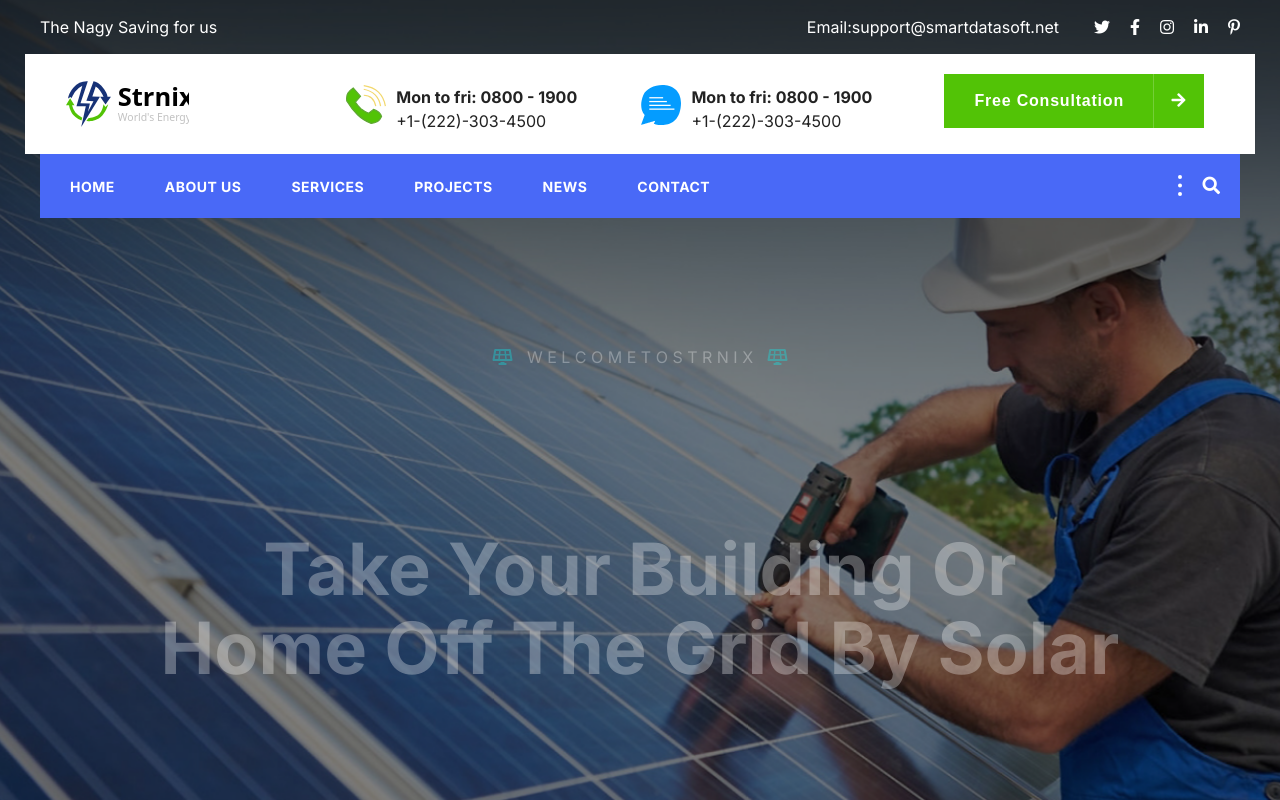
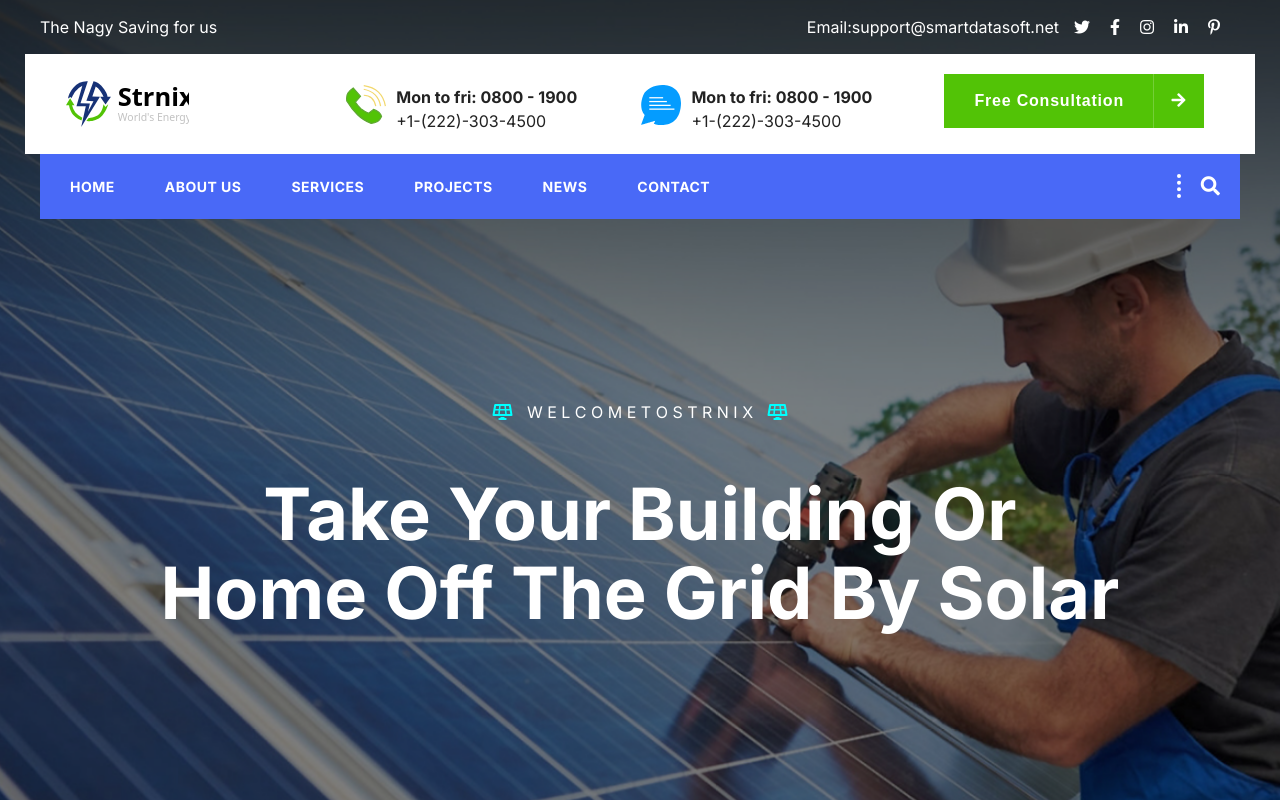
Before and after one commit to vietluu/strnix-Energy-Next.js, a Next.js app: page / in a window 1280 px wide. Shown: the top 800 px of the page. Built offline with nearby package versions, Linux system fonts and the light colour scheme.

Commit message:
format code

```diff
--- a/assets/css/globals.css
+++ b/assets/css/globals.css
@@ -235,7 +235,7 @@ button:focus {
   display: inline-block;
   color: #333333;
   line-height: 20px;
-  margin-left: 20px;
+  margin-right: 20px;
 }
 
 .banner-top .social-comunity li a {
@@ -362,7 +362,7 @@ button:focus {
 .page-baner {
   position: relative;
   width: 100%;
-  /* animation: anishow 0.75s linear; */
+  animation: anishow 1s ease;
 }
 
 @keyframes anishow {
@@ -523,7 +523,7 @@ button:focus {
 }
 
 .search {
-  width: min-content;
+
   margin-top: 20px;
   margin-bottom: 20px;
   margin-right: 0;
@@ -532,7 +532,7 @@ button:focus {
 .search span {
   padding: 0 20px 0 20px;
   margin-top: 20px;
-  font-size: 1.1rem;
+  font-size: 1.2rem;
   color: #ffffff;
   border-left: dotted;
   border-left-width: 4px;
@@ -2345,7 +2345,7 @@ button:focus {
   color: #fff;
   z-index: 10;
   top: -25px;
-  left: 49%;
+  left: calc(50% - 25px);
   width: 50px;
   height: 50px;
   text-align: center;
--- a/src/app/about/layout.tsx
+++ b/src/app/about/layout.tsx
@@ -1,5 +1,5 @@
 import { metadata as meta } from '../layout';
-export const metadata = meta({ title: 'About US' });
+export const metadata = meta({ title: 'About Strnix' });
 
 export default function AboutLayout({
   children,
--- a/src/app/about/page.tsx
+++ b/src/app/about/page.tsx
@@ -4,6 +4,7 @@ import Link from 'next/link';
 import Slider, { Settings } from 'react-slick';
 import { Left, Right } from '../../common/button';
 import CountUp from 'react-countup';
+import { memo } from 'react';
 
 const AboutPage = () => {
   const setting: Settings = {
@@ -43,8 +44,7 @@ const AboutPage = () => {
       <div
         className='page-baner banner-title'
         style={{ backgroundImage: 'url(/assets/images/about/banner-bg-1.jpg)' }}
-        data-aos='custom-center'
-        data-aos-duration='500'
+
       >
         <div className='mt-11 pt-8 font-weight-bold'>
           <h5>
@@ -750,4 +750,4 @@ const AboutPage = () => {
   );
 };
 
-export default AboutPage;
+export default memo(AboutPage);
--- a/src/app/contact/page.tsx
+++ b/src/app/contact/page.tsx
@@ -7,8 +7,7 @@ export default function Contact() {
         style={{
           backgroundImage: 'url(/assets/images/services/banner-bg-2.jpg)',
         }}
-        data-aos='custom-center'
-        data-aos-duration='500'
+
       >
         <div className='mt-11 pt-8 font-weight-bold'>
           <h5>
--- a/src/app/news/page.tsx
+++ b/src/app/news/page.tsx
@@ -7,8 +7,7 @@ export default function News() {
         style={{
           backgroundImage: 'url(/assets/images/services/banner-bg-2.jpg)',
         }}
-        data-aos='custom-center'
-        data-aos-duration='500'
+
       >
         <div className='mt-11 pt-8 font-weight-bold'>
           <h5>
--- a/src/app/page.tsx
+++ b/src/app/page.tsx
@@ -97,8 +97,7 @@ const Homepage = () => {
     <>
       <div
         className='page-baner'
-        data-aos='custom-center'
-        data-aos-duration='500'
+
       >
         <Slider {...setting}>
           <div className='header-slides '>
--- a/src/app/projects/page.tsx
+++ b/src/app/projects/page.tsx
@@ -6,8 +6,7 @@ export default function Projects() {
             <div
         className='page-baner banner-title'
         style={{backgroundImage: 'url(/assets/images/services/banner-bg-2.jpg)'}}
-        data-aos='custom-center'
-        data-aos-duration='500'
+
       >
         <div className='mt-11 pt-8 font-weight-bold'>
           <h5>
--- a/src/components/Header.tsx
+++ b/src/components/Header.tsx
@@ -17,9 +17,9 @@ const Header = () => {
     Aos.init({
       duration: 1000,
       delay: 0,
-      once: true, // whether animation should happen only once - while scrolling down
-      disable: false, // accepts following values: 'phone', 'tablet', 'mobile', boolean, expression or function
-      startEvent: 'DOMContentLoaded', // name of the event dispatched on the document, that AOS should initialize on
+      once: false, // whether animation should happen only once - while scrolling down
+    //   disable: false, // accepts following values: 'phone', 'tablet', 'mobile', boolean, expression or function
+    //   startEvent: 'DOMContentLoaded', // name of the event dispatched on the document, that AOS should initialize on
       initClassName: 'aos-init', // class applied after initialization
       animatedClassName: 'aos-animate', // class applied on animation
       useClassNames: true, // if true, will add content of `data-aos` as classes on scroll
@@ -170,7 +170,7 @@ const Header = () => {
             </div>
           </div>
         )}
-        <div data-aos='custom-center' data-aos-duration='500'>
+        <div >
           <div className='banner-top  clearfix'>
             <div className='top-left'>
               <div className='top-text'>The Nagy Saving for us</div>
```
